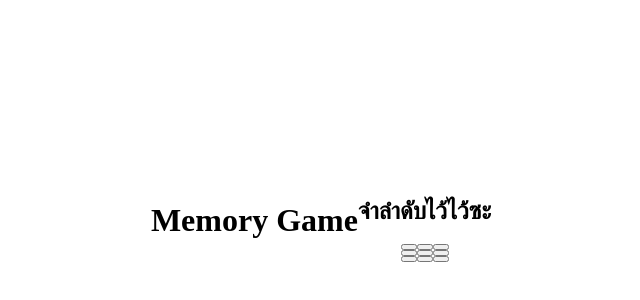
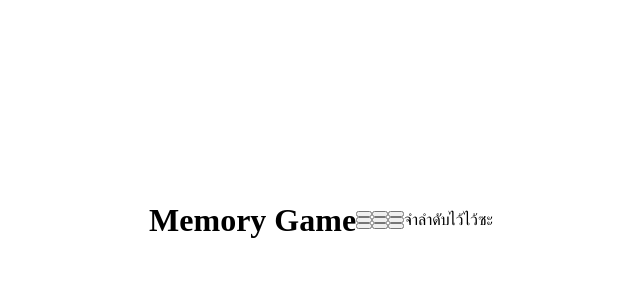
Before and after one commit to BunyaphonCh/Sequence_Memory, a React app in the folder my-game/: page / in a window 1280 px wide. Shown: the part 188-488 px from the top of the page, without its empty margins (319-959 px from the left). Built offline with nearby package versions, Linux system fonts and the light colour scheme; the HTML template or start-up script is replaced by a standard one.

Commit message:
add flashing light

```diff
--- a/my-game/src/App.jsx
+++ b/my-game/src/App.jsx
@@ -2,26 +2,38 @@ import { useState } from 'react'
 
 function App() {
   const [gameState, setGameState] = useState('playing');
-  const [sequence, setSequence] = useState([]);
+  const [litButton, setLitButton] = useState(null);
+  const testGlow = () => {
+    setLitButton(4);
+    setTimeout(() => setLitButton(null), 500);
+  };
   const renderGame = () => (
     <div className="flex flex-col items-center">
-      <h2 className="text-white text-2xl mb-6">จำลำดับไว้ไว้ซะ</h2>
-      <div className="grid grid-cols-3 gap-4 bg-slate-800 p-6 rounded-xl shadow-2xl">
-        {[0, 1, 2, 3, 4, 5, 6, 7, 8].map((id) => (
-        <button
-          key={id}
-          className="w-20 h-20 sm:w-24 sm:h-24 bg-slate-700 rounded-lg transition-all duration-300"
-        />
-        ))}
-      </div>
     </div>
   );
   return (
     <div className="min-h-screen bg-slate-900 flex items-center justify-center p-4">
-      <h1 className='text-white text-4xl font-bold mb-10 tracking-widest drop-shadow-md'>
+      <h1
+        onClick={testGlow}
+        className='text-white text-4xl font-bold mb-10 tracking-widest drop-shadow-md'
+      >
         Memory Game
       </h1>
-      {gameState == 'playing' && renderGame()}
+      {gameState == 'playing' && (
+        <div className="grid grid-cols-3 gap-4 bg-slate-800 p-6 rounded-2xl shadow-2xl">
+        {[0, 1, 2, 3, 4, 5, 6, 7, 8].map((id) => (
+        <button
+          key={id}
+          className={`w-20 h-20 sm:w-24 sm:h-24 bg-slate-700 rounded-lg transition-all duration-200"
+          ${id == litButton
+            ? 'bg-cyan-400 shadow-[0_0_30px_#22d3ee] scale-105'
+            : 'bg-slate-700 hover:bg-slate-600'
+          }`}
+        />
+        ))}
+      </div>
+      )}
+      <p className="text-slate-400 mt-8 text-lg">จำลำดับไว้ไว้ซะ</p>
     </div>
   )
 }
```
